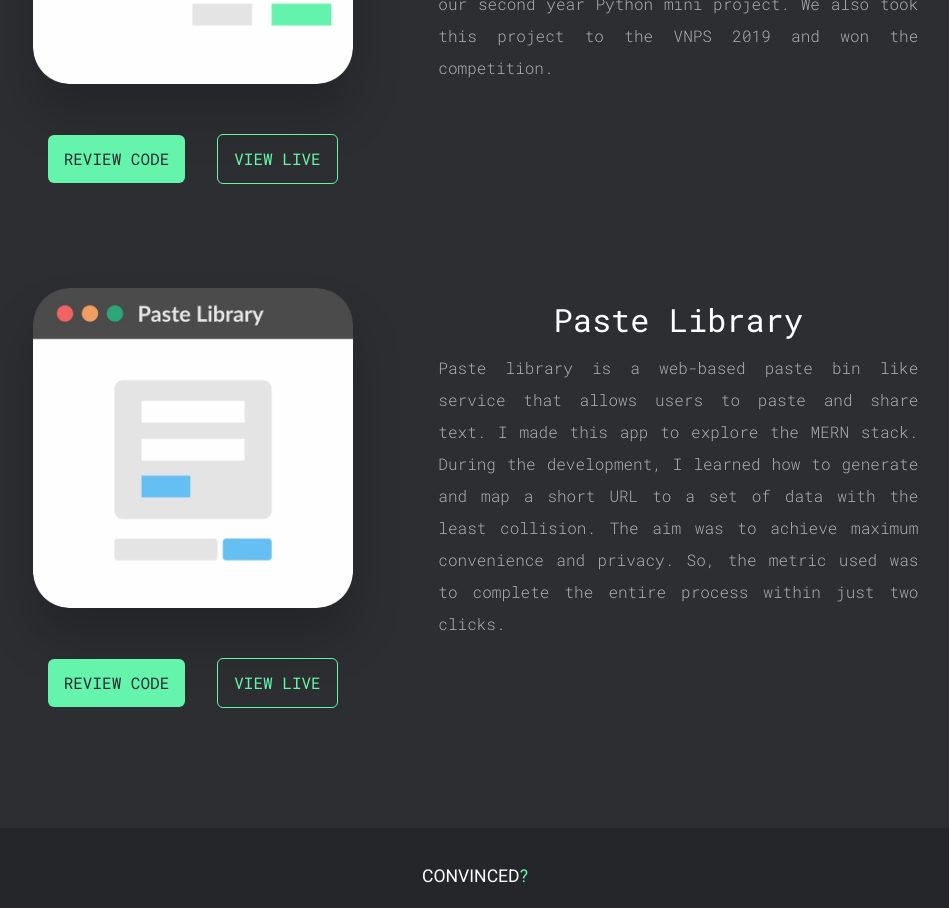
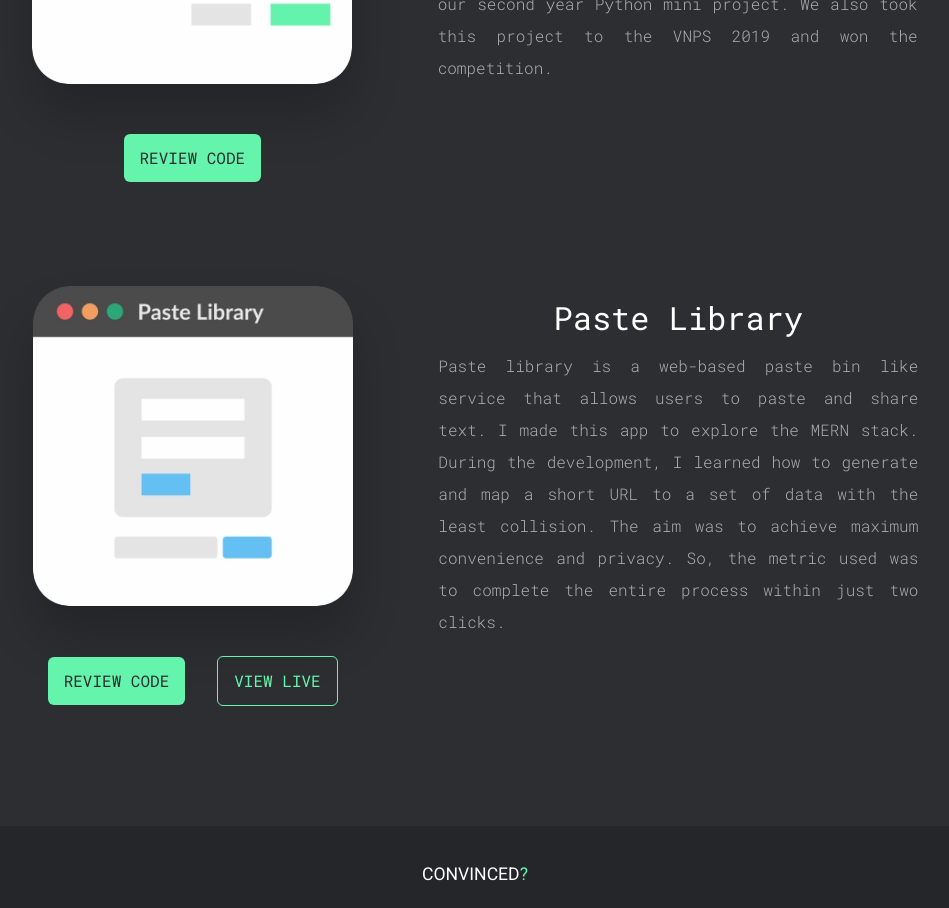
Before and after one commit to Deepak-Kharah/portfolio-website, a React (Create React App) app: page / in a window 1280 px wide. Shown: the part 2220-3128 px from the top of the page, without its empty margins (165-1114 px from the left). Built offline with nearby package versions, Linux system fonts and the light colour scheme.

Commit message:
kheti project link shut down

```diff
--- a/src/components/layouts/Projects.jsx
+++ b/src/components/layouts/Projects.jsx
@@ -1,9 +1,9 @@
-import React from 'react';
+import React from "react";
 
-import kheti_tile from '../../static/kheti_ui_sketch.webp';
-import pastelibrary_tile from '../../static/paste_library_ui_sketch.webp';
+import kheti_tile from "../../static/kheti_ui_sketch.webp";
+import pastelibrary_tile from "../../static/paste_library_ui_sketch.webp";
 
-import ProjectTile from '../lists/ProjectTile';
+import ProjectTile from "../lists/ProjectTile";
 
 export default function Projects() {
     return (
@@ -17,7 +17,7 @@
                     project_desc="Kh-e-ti is a web-based application build on the Django framework. This application let the farmers hire a tractor as well as other mechanizations at a nominal price using just their mobile device. We showcase this project as our second year Python mini project. We also took this project to the VNPS 2019 and won the competition."
                     project_tile_image={kheti_tile}
                     repo_link="https://github.com/Deepak-Kharah/Kh-e-ti"
-					live_link="https://kheti.cf"
+                    // live_link="https://kheti.cf"
                 />
                 <br />
                 <ProjectTile
```
Lines whose indentation alone changed are shown as unchanged.
